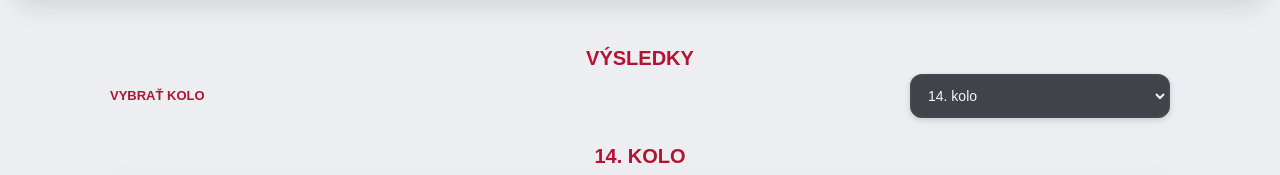
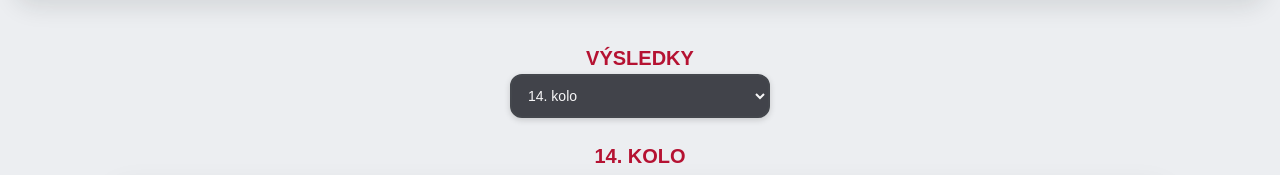
Before and after one commit to jakuborac/7liga, a plain HTML site: page vysledky.html in a window 1280 px wide. Shown: the part 150-325 px from the top of the page. Drawn offline with Linux system fonts and the light colour scheme.

Commit message:
centrovanie kol

```diff
--- a/styles.css
+++ b/styles.css
@@ -1007,22 +1007,13 @@ a[href*="hrac.html"]:focus {
 }
 
 .results-filter {
-  display: grid;
-  grid-template-columns: auto minmax(0, 260px);
-  align-items: center;
-  gap: 12px;
-  margin: 0 0 26px auto;
-}
-
-.results-filter label {
-  color: var(--red);
-  font-size: 13px;
-  font-weight: 800;
-  text-transform: uppercase;
+  display: flex;
+  justify-content: center;
+  margin: 0 0 26px;
 }
 
 .results-filter select {
-  width: 100%;
+  width: min(260px, 100%);
   min-height: 44px;
   padding: 0 12px;
   border: 2px solid #44474d;
@@ -2516,13 +2507,7 @@ a[href*="hrac.html"]:focus {
   }
 
   .results-filter {
-    grid-template-columns: minmax(0, 1fr);
-    gap: 7px;
     margin-bottom: 20px;
-  }
-
-  .results-filter label {
-    font-size: 12px;
   }
 
   .match-round-panel {
--- a/vysledky.html
+++ b/vysledky.html
@@ -43,7 +43,6 @@
   <main class="results-layout">
     <h1 class="section-heading results-heading">VÝSLEDKY</h1>
     <div class="results-filter">
-      <label for="round-filter">VYBRAŤ KOLO</label>
       <select id="round-filter" aria-controls="match-rounds">
         <option value="all">Všetky kolá</option>
         <option value="14" selected>14. kolo</option>
```
Also changed, not shown: 1 other file.
